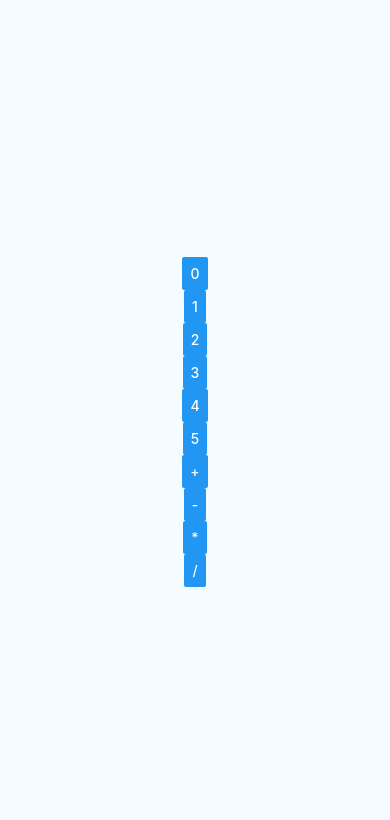
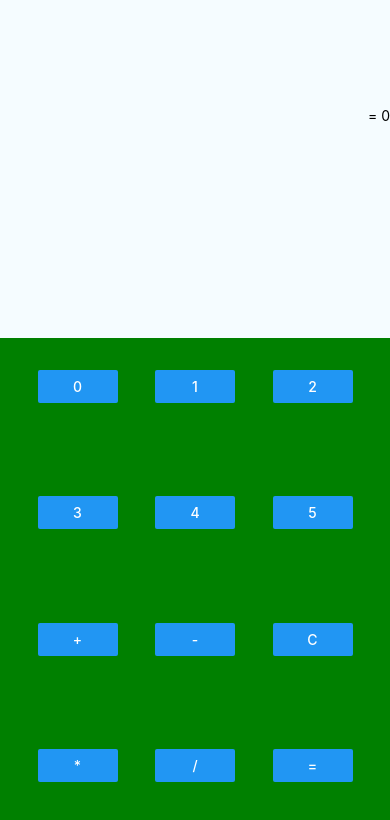
Before and after one commit to suark/greencalc, a React Native app: screen / in a window 390 px wide. Shown: the top 820 px of the page. Built offline with nearby package versions, Linux system fonts and the light colour scheme.

Commit message:
Working on details

```diff
--- a/App.js
+++ b/App.js
@@ -1,23 +1,14 @@
 // @flow
 import React, { Component } from 'react'
 import { StyleSheet, View } from 'react-native'
-import CalcButton from './src/components/CalcButton'
+import { Calculator } from './src/components/Calculator'
 
 type Props = {}
 export default class App extends Component<Props> {
   render() {
     return (
       <View style={styles.container}>
-        <CalcButton symbol="0" onPress={() => undefined} />
-        <CalcButton symbol="1" onPress={() => undefined} />
-        <CalcButton symbol="2" onPress={() => undefined} />
-        <CalcButton symbol="3" onPress={() => undefined} />
-        <CalcButton symbol="4" onPress={() => undefined} />
-        <CalcButton symbol="5" onPress={() => undefined} />
-        <CalcButton symbol="+" onPress={() => undefined} />
-        <CalcButton symbol="-" onPress={() => undefined} />
-        <CalcButton symbol="*" onPress={() => undefined} />
-        <CalcButton symbol="/" onPress={() => undefined} />
+        <Calculator />
       </View>
     )
   }
@@ -28,6 +19,6 @@ const styles = StyleSheet.create({
     flex: 1,
     justifyContent: 'center',
     alignItems: 'center',
-    backgroundColor: '#F5FCFF',
+    backgroundColor: 'green',
   },
 })
--- a/src/components/CalcButton.js
+++ b/src/components/CalcButton.js
@@ -1,26 +1,29 @@
 // @flow
 import React, { Component } from 'react'
-import { StyleSheet, Button } from 'react-native'
+import { StyleSheet, Button, View } from 'react-native'
 
 type Props = {
   symbol: string,
-  onPress: (any) => void,
+  onPress: (symbol: string) => void,
 }
 
-export default class CalcButton extends Component<Props> {
+export class CalcButton extends Component<Props> {
+  _onPress = () => {
+    this.props.onPress(this.props.symbol)
+  }
+
   render() {
     return (
-      <Button
-        onPress={this.props.onPress}
-        title={this.props.symbol}
-        // accessibilityLabel
-        // color
-        // disabled
-        // testID
-        // hasTVPreferredFocus
-      />
+      <View style={styles.button}>
+        <Button onPress={this._onPress} title={this.props.symbol} />
+      </View>
     )
   }
 }
 
-// const styles = StyleSheet.create({})
+const styles = StyleSheet.create({
+  button: {
+    marginTop: 32,
+    width: 80,
+  },
+})
--- /dev/null
+++ b/src/components/CalcScreen.js
@@ -0,0 +1,27 @@
+// @flow
+import React, { Component } from 'react'
+import { StyleSheet, View, Text } from 'react-native'
+
+type Props = {
+  total: string,
+  current: string,
+}
+export class CalcScreen extends Component<Props> {
+  render() {
+    return (
+      <View style={styles.container}>
+        <Text>= {this.props.total}</Text>
+        <Text>{this.props.current}</Text>
+      </View>
+    )
+  }
+}
+
+const styles = StyleSheet.create({
+  container: {
+    flex: 2,
+    justifyContent: 'space-evenly',
+    alignItems: 'flex-end',
+    backgroundColor: '#F5FCFF',
+  },
+})
--- /dev/null
+++ b/src/components/Calculator.js
@@ -0,0 +1,154 @@
+// @flow
+import React, { Component } from 'react'
+import { StyleSheet, View } from 'react-native'
+import { CalcScreen } from './CalcScreen'
+import { CalcButton } from './CalcButton'
+import { convertDecimalToHeximal, convertHeximalToDecimal } from '../utils'
+
+const NUMBERS = {
+  zero: '0',
+  one: '1',
+  two: '2',
+  three: '3',
+  four: '4',
+  five: '5',
+}
+
+const OPERATORS = {
+  add: '+',
+  subtract: '-',
+  multiply: '*',
+  divide: '/',
+  evaluate: '=',
+  clear: 'C',
+}
+
+const initialState = {
+  totalDecimal: 0,
+  totalHeximal: '',
+  currentHeximal: '',
+  nextOperation: '',
+}
+
+type Props = {}
+type State = {
+  totalDecimal: number,
+  totalHeximal: string,
+  currentHeximal: string,
+  nextOperation: string,
+}
+export class Calculator extends Component<Props, State> {
+  state = initialState
+
+  _handlePress = (symbol: string) => {
+    if (!isNaN(parseInt(symbol))) {
+      // Symbol is one our numbers
+      this.setState((state) => ({
+        currentHeximal: state.currentHeximal + symbol,
+      }))
+    } else if (symbol === OPERATORS.evaluate) {
+      let newValue = this.state.totalDecimal
+      switch (this.state.nextOperation) {
+        case OPERATORS.add: {
+          newValue += convertHeximalToDecimal(this.state.currentHeximal)
+          break
+        }
+        case OPERATORS.subtract: {
+          newValue -= convertHeximalToDecimal(this.state.currentHeximal)
+          break
+        }
+        case OPERATORS.multiply: {
+          newValue *= convertHeximalToDecimal(this.state.currentHeximal)
+          break
+        }
+        case OPERATORS.divide: {
+          newValue /= convertHeximalToDecimal(this.state.currentHeximal)
+          break
+        }
+        default: {
+          break
+        }
+      }
+      this.setState((state) => ({
+        totalDecimal: newValue,
+        nextOperation: '',
+        currentHeximal: '',
+      }))
+    } else if (symbol === OPERATORS.clear) {
+      this.setState(() => initialState)
+    } else if (this.state.currentHeximal !== '') {
+      // Symbol must be an operator
+      this.setState((state) => ({
+        nextOperation: symbol,
+        totalDecimal: convertHeximalToDecimal(state.currentHeximal),
+        currentHeximal: '',
+      }))
+    }
+  }
+
+  render() {
+    console.log(this.state)
+    return (
+      <View style={styles.container}>
+        <CalcScreen
+          total={convertDecimalToHeximal(this.state.totalDecimal)}
+          current={this.state.currentHeximal}
+        />
+        <View style={styles.buttonArea}>
+          <View style={styles.buttonRow}>
+            <CalcButton symbol={NUMBERS.zero} onPress={this._handlePress} />
+            <CalcButton symbol={NUMBERS.one} onPress={this._handlePress} />
+            <CalcButton symbol={NUMBERS.two} onPress={this._handlePress} />
+          </View>
+          <View style={styles.buttonRow}>
+            <CalcButton symbol={NUMBERS.three} onPress={this._handlePress} />
+            <CalcButton symbol={NUMBERS.four} onPress={this._handlePress} />
+            <CalcButton symbol={NUMBERS.five} onPress={this._handlePress} />
+          </View>
+          <View style={styles.buttonRow}>
+            <CalcButton symbol={OPERATORS.add} onPress={this._handlePress} />
+            <CalcButton
+              symbol={OPERATORS.subtract}
+              onPress={this._handlePress}
+            />
+            <CalcButton symbol={OPERATORS.clear} onPress={this._handlePress} />
+          </View>
+          <View style={styles.buttonRow}>
+            <CalcButton
+              symbol={OPERATORS.multiply}
+              onPress={this._handlePress}
+            />
+            <CalcButton symbol={OPERATORS.divide} onPress={this._handlePress} />
+            <CalcButton
+              symbol={OPERATORS.evaluate}
+              onPress={this._handlePress}
+            />
+          </View>
+        </View>
+      </View>
+    )
+  }
+}
+
+const styles = StyleSheet.create({
+  container: {
+    flex: 1,
+    flexDirection: 'column',
+    justifyContent: 'space-between',
+    alignItems: 'stretch',
+    backgroundColor: 'green',
+    width: '100%',
+  },
+  buttonArea: {
+    flex: 3,
+    flexDirection: 'column',
+    justifyContent: 'space-between',
+    alignItems: 'stretch',
+    backgroundColor: 'green',
+  },
+  buttonRow: {
+    flex: 1,
+    flexDirection: 'row',
+    justifyContent: 'space-evenly',
+  },
+})
--- a/src/components/utils.js
+++ b/src/utils.js
@@ -5,6 +5,10 @@ export const convertHeximalToDecimal = (input: string): number => {
   const length = input.length
   if (length === 0) {
     return 0
+  }
+
+  if (length === 1) {
+    return parseInt(input)
   }
 
   const firstDigit = parseInt(input[0])
```
